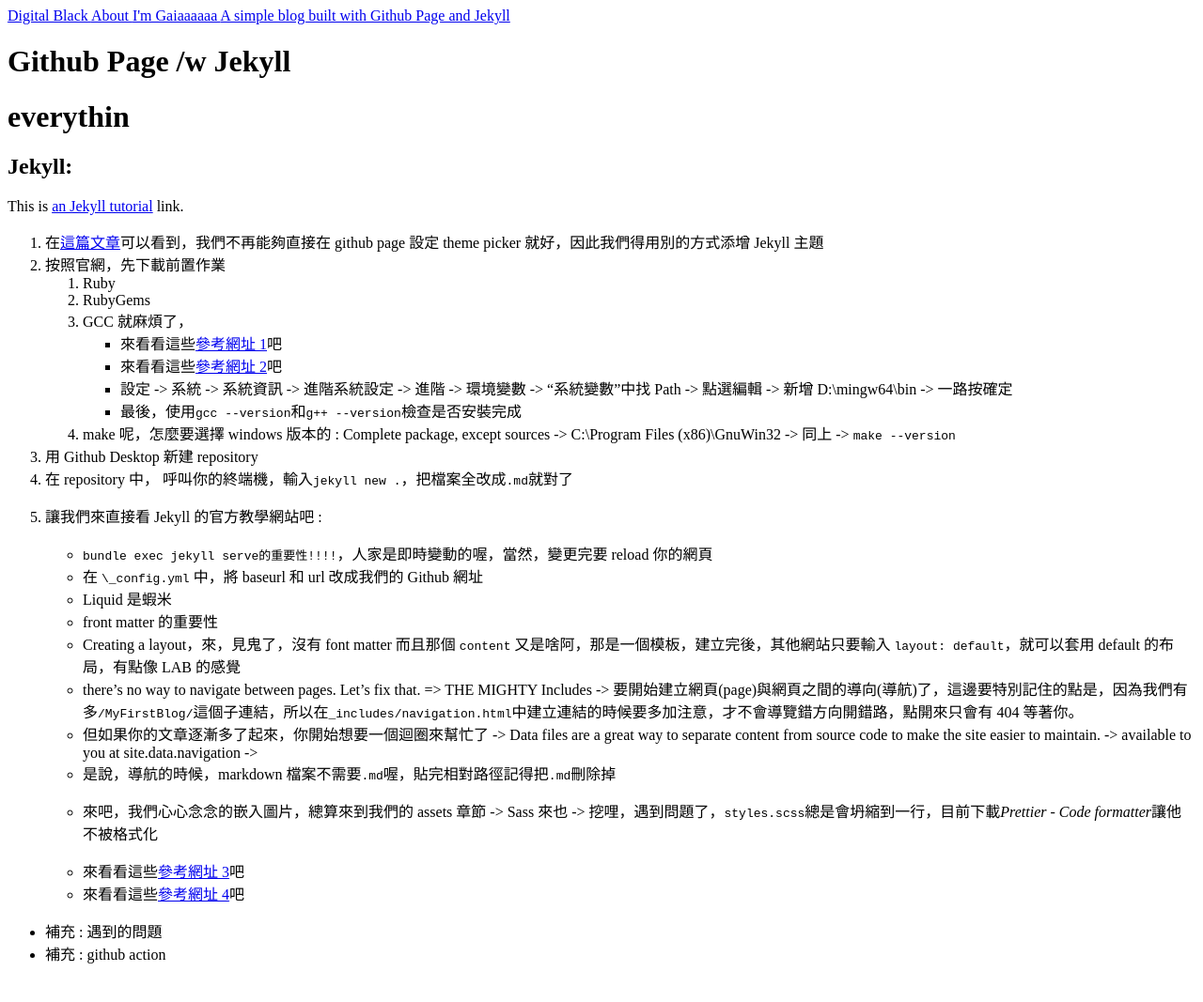
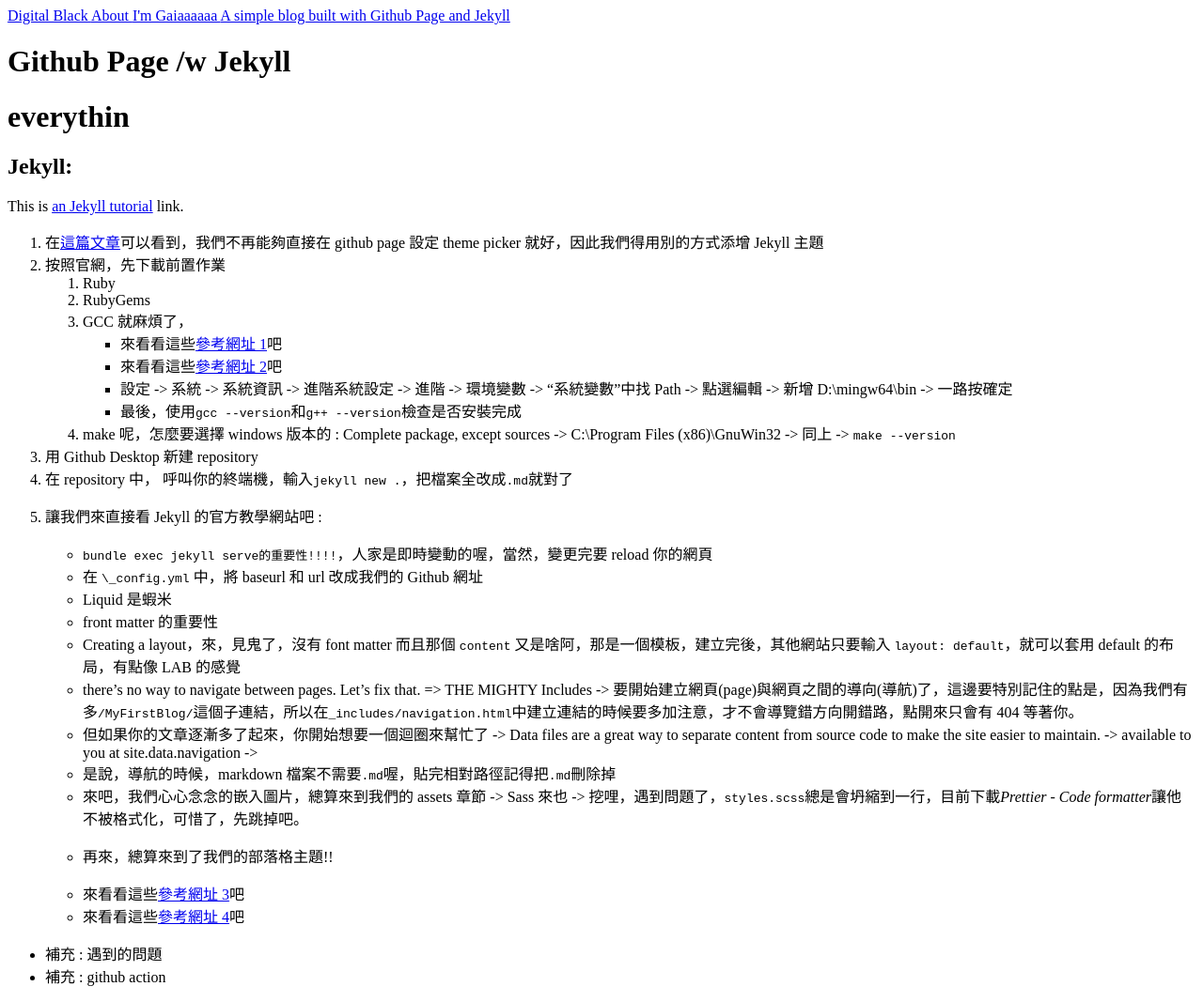
Before and after one commit to haha39/MyFirstBlog, a Jekyll site: the page built from 2024-05-15-GithubPage.md, in a window 1280 px wide. Shown: the whole page at 94% size. Built offline with Jekyll 4.4.1, drawn with Linux system fonts in a browser that asks for light colours; before the commit the page ends 1043 px from its top, so only the background shows below that.

Commit message:
Update 2024-05-15-GithubPage.md

```diff
--- a/2024-05-15-GithubPage.md
+++ b/2024-05-15-GithubPage.md
@@ -35,7 +35,8 @@
    - there’s no way to navigate between pages. Let’s fix that. => THE MIGHTY Includes -> 要開始建立網頁(page)與網頁之間的導向(導航)了，這邊要特別記住的點是，因為我們有多`/MyFirstBlog/`這個子連結，所以在`_includes/navigation.html`中建立連結的時候要多加注意，才不會導覽錯方向開錯路，點開來只會有 404 等著你。
    - 但如果你的文章逐漸多了起來，你開始想要一個迴圈來幫忙了 -> Data files are a great way to separate content from source code to make the site easier to maintain. -> available to you at site.data.navigation ->
    - 是說，導航的時候，markdown 檔案不需要`.md`喔，貼完相對路徑記得把`.md`刪除掉
-   - 來吧，我們心心念念的嵌入圖片，總算來到我們的 assets 章節 -> Sass 來也 -> 挖哩，遇到問題了，`styles.scss`總是會坍縮到一行，目前下載*Prettier - Code formatter*讓他不被格式化
+   - 來吧，我們心心念念的嵌入圖片，總算來到我們的 assets 章節 -> Sass 來也 -> 挖哩，遇到問題了，`styles.scss`總是會坍縮到一行，目前下載*Prettier - Code formatter*讓他不被格式化，可惜了，先跳掉吧。
+   * 再來，總算來到了我們的部落格主題!!
 
    - 來看看這些[參考網址 3](https://gist.github.com/abearxiong/8ae3caa6728e26565fec4a146344a065)吧
    - 來看看這些[參考網址 4](https://jekyllrb.com/docs/step-by-step/01-setup/)吧
```
